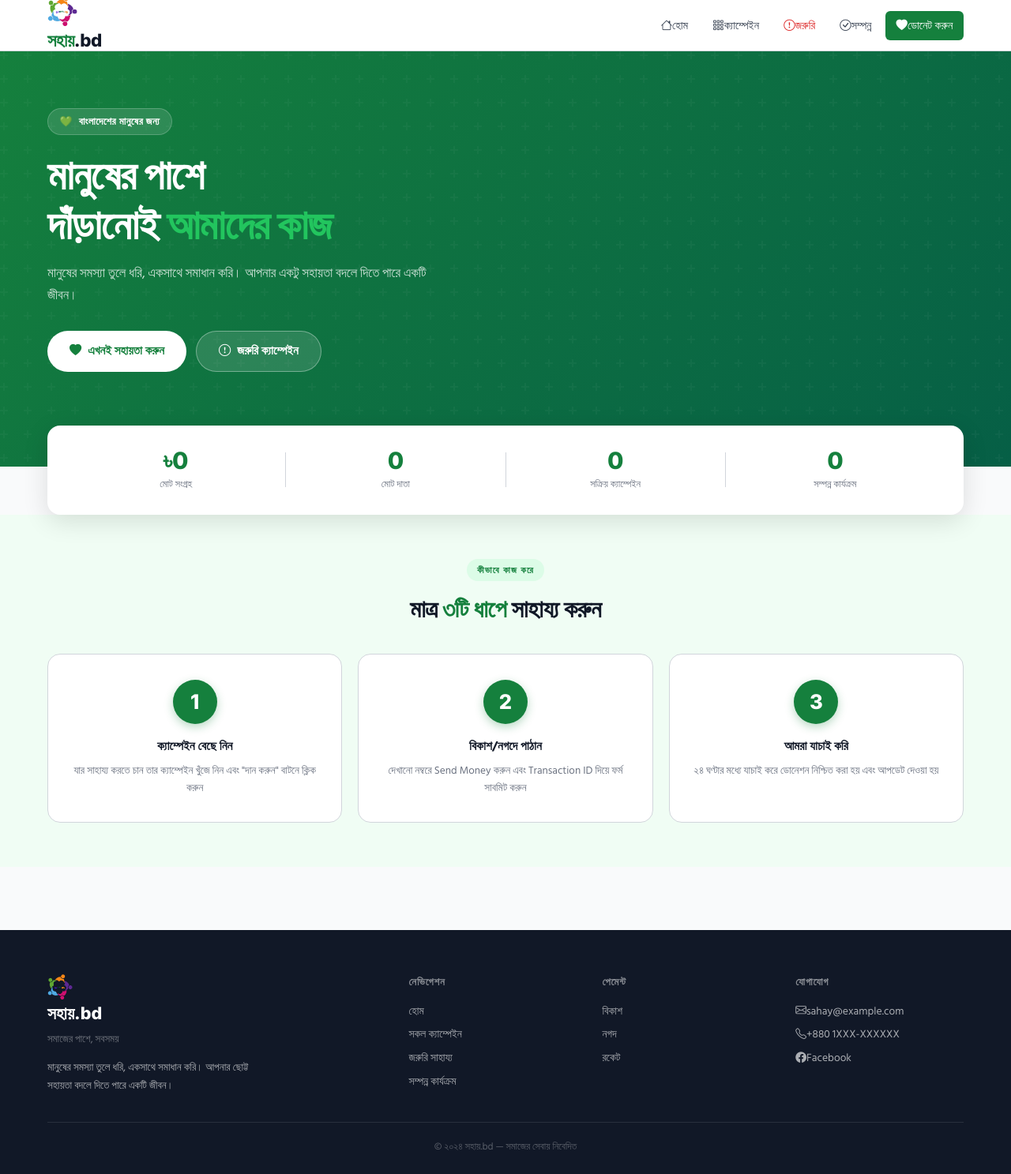
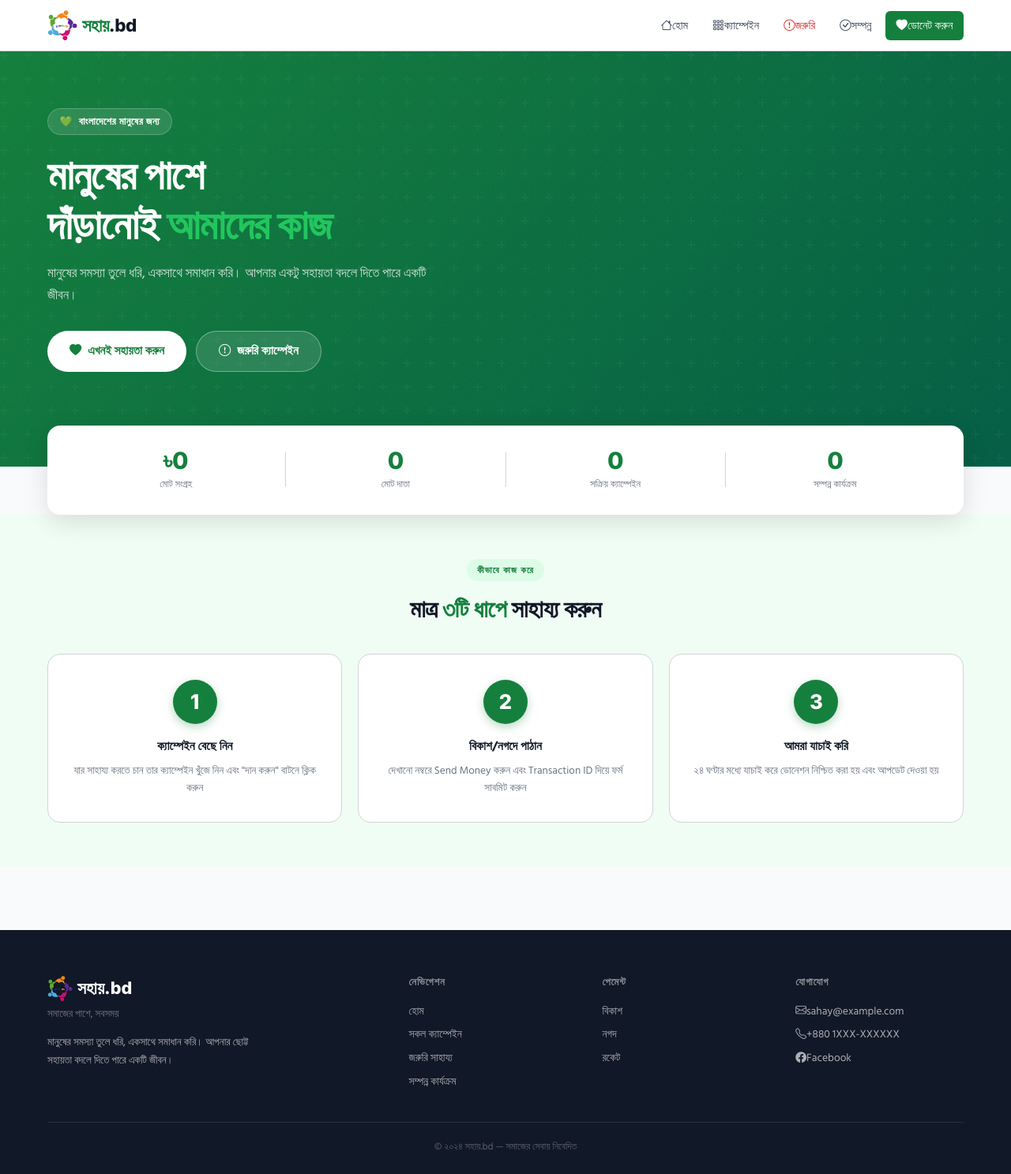
Before and after one commit to Mdmunnaa/SADKA, a Django app: page / in a window 1280 px wide. Shown: the whole page at 79% size. Run offline with Django 5.2, Linux system fonts and the light colour scheme; data that the repository does not hold is empty.

Commit message:
Add files via upload

```diff
--- a/static/css/main.css
+++ b/static/css/main.css
@@ -89,7 +89,11 @@ a { text-decoration: none; color: inherit; }
   color: var(--green-700) !important;
   letter-spacing: -0.5px;
   flex-shrink: 0;
+  display: inline-flex;
+  align-items: center;
+  white-space: nowrap;
 }
+.navbar-brand img { flex-shrink: 0; }
 .navbar-brand em { font-style: normal; color: var(--gray-900); }
 
 .nav-links {
@@ -1085,7 +1089,7 @@ a { text-decoration: none; color: inherit; }
   padding: 3.5rem 0 1.5rem;
   margin-top: 5rem;
 }
-.footer-brand { font-family: 'Inter', sans-serif; font-size: 1.35rem; font-weight: 800; color: #fff; }
+.footer-brand { font-family: 'Inter', sans-serif; font-size: 1.35rem; font-weight: 800; color: #fff; display: flex; align-items: center; }
 .footer-tag { font-size: .82rem; color: rgba(255,255,255,.4); margin-top: .25rem; }
 .footer-about { font-size: .84rem; margin-top: .85rem; max-width: 260px; line-height: 1.7; }
 .footer-heading { font-size: .82rem; font-weight: 700; text-transform: uppercase; letter-spacing: .8px; color: rgba(255,255,255,.5); margin-bottom: .85rem; }
```
